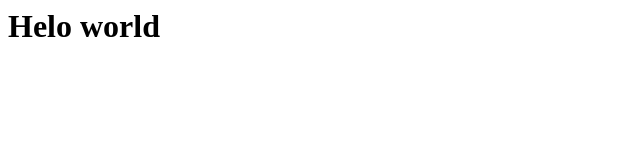
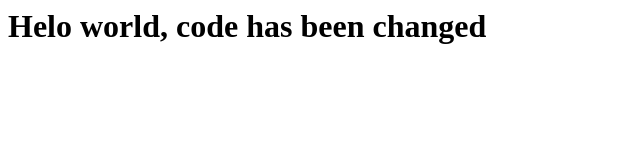
Before and after one commit to pratapo2/demo-jenkins, a plain HTML site: page index.html in a window 1280 px wide. Shown: the whole page, without its empty margins (0-640 px from the left). Drawn offline with Linux system fonts and the light colour scheme.

Commit message:
Index.html fie has been changed

```diff
--- a/index.html
+++ b/index.html
@@ -1,3 +1,3 @@
 <html>
-  <h1> Helo world </h1>
+  <h1> Helo world, code has been changed </h1>
 </html>
```
